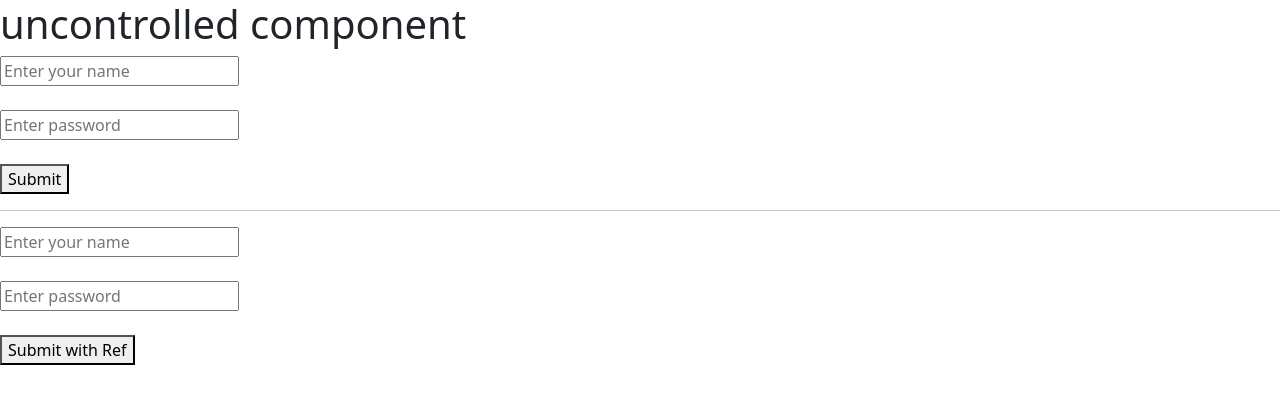
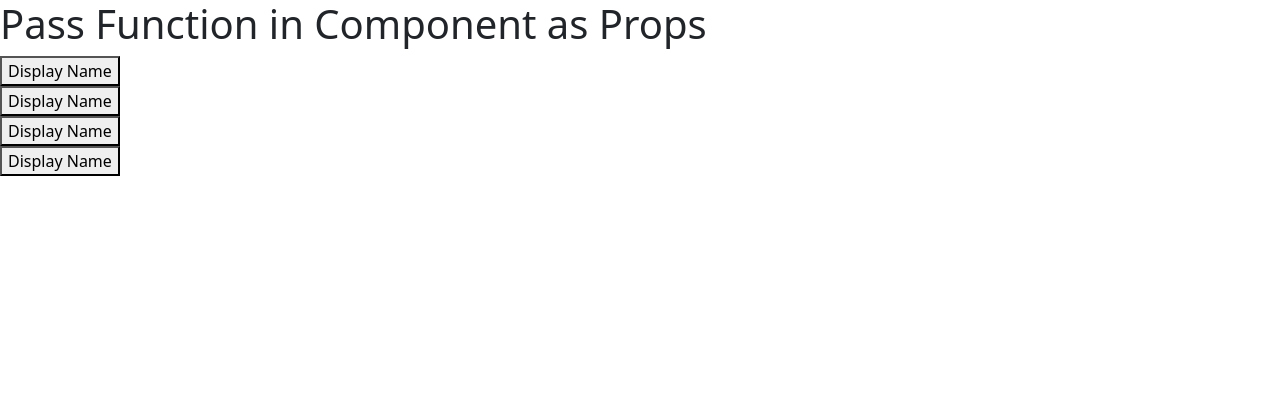
Before and after one commit to sumitbasu116/react-blog, a React (Vite) app: page / in a window 1280 px wide. Shown: the top 404 px of the page. Built offline with nearby package versions, Linux system fonts and the light colour scheme.

Commit message:
Pass Function in Component as Props part1

```diff
--- a/src/App.jsx
+++ b/src/App.jsx
@@ -1,47 +1,18 @@
 
-import { useRef } from "react";
+import User from "./User";
 function App() {
 
-  const handleForm=(event)=>{
-    event.preventDefault();
-    let user=document.querySelector('#user').value;
-    console.log(user);
-    let password=document.querySelector('#password').value;
-    console.log(password);
-  }
-  const userRef = useRef();
-  const passwordRef = useRef();
-
-  const handleFormRef=(event)=>{
-    event.preventDefault();
-    let user = userRef.current.value;
-    console.log(user);
-    let password=passwordRef.current.value;
-    console.log(password);
+  const displayName=(name)=>{
+    alert(name);
   }
 
   return (
     <div>
-      <h1>uncontrolled component</h1>
-      <form action="" onSubmit={handleForm}>
-        <input type="text" id="user" placeholder="Enter your name"/>
-        <br />
-        <br />
-        <input type="text" id="password" placeholder="Enter password"/>
-        <br />
-        <br />
-        <button>Submit</button>
-      </form>
-<hr />
-      <form action="" onSubmit={handleFormRef}>
-        <input type="text" ref={userRef} id="userRef" placeholder="Enter your name"/>
-        <br />
-        <br />
-        <input type="text" ref={passwordRef} id="passwordRef" placeholder="Enter password"/>
-        <br />
-        <br />
-        <button>Submit with Ref</button>
-      </form>
+      <h1>Pass Function in Component as Props</h1>
+      <User displayName={displayName} name='Sumit'/>
+      <User displayName={displayName} name='Samhita'/>
+      <User displayName={displayName} name='Rai'/>
+      <User displayName={displayName} name='Amit'/>
     </div>
 
   )
--- /dev/null
+++ b/src/User.jsx
@@ -0,0 +1,9 @@
+function User({displayName,name}){
+
+    return(
+        <div>
+            <button onClick={()=>displayName(name)}>Display Name</button>
+        </div>
+    )
+}
+export default User;
```
